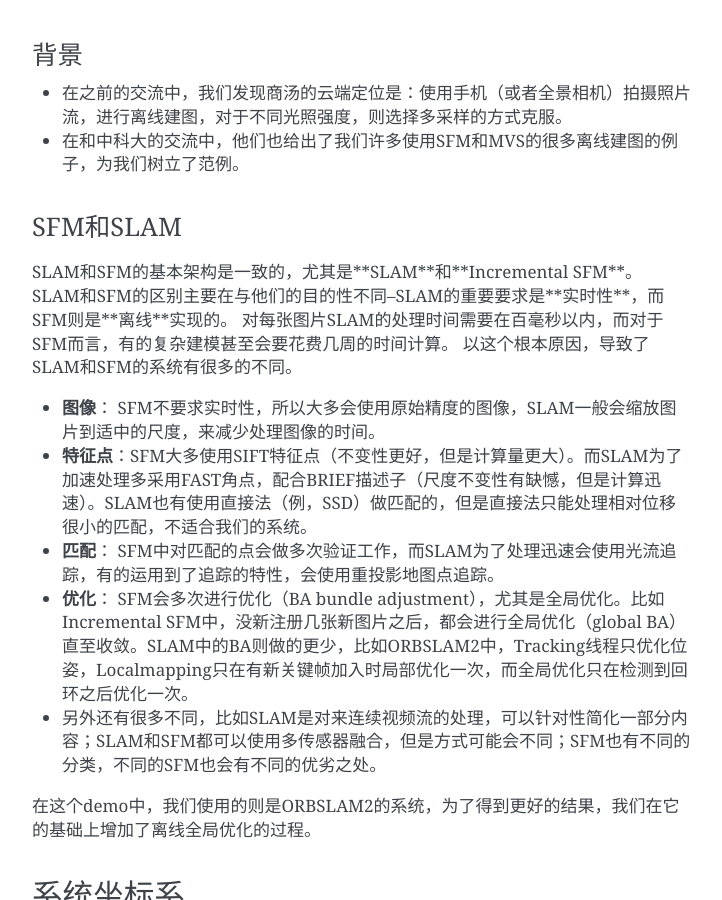
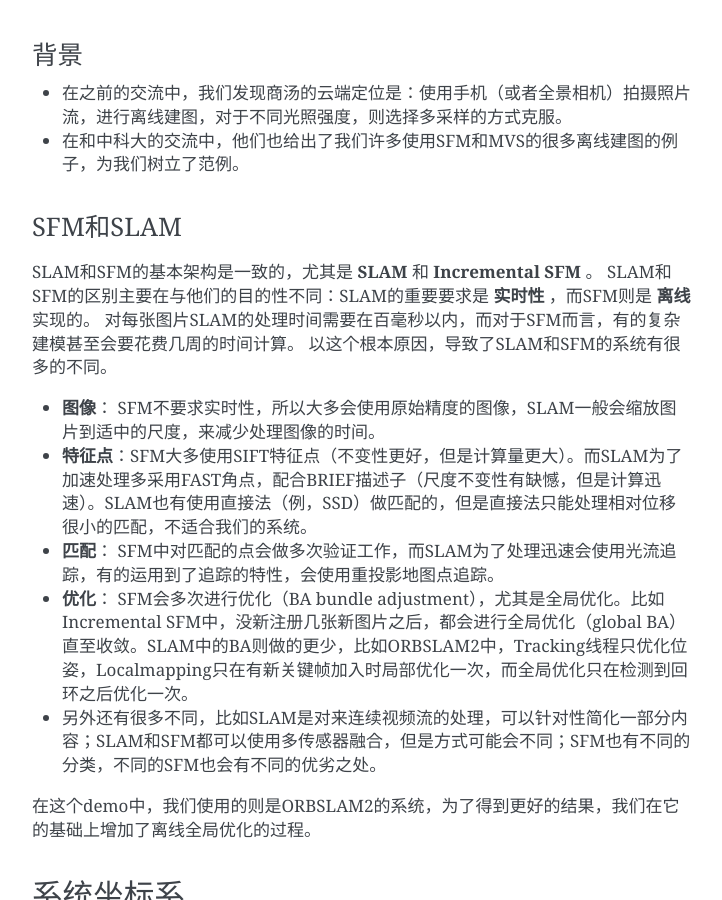
Before and after one commit to gggliuye/VIO, a Sphinx documentation site: the page built from docs/UnitySc/unityShadowCreator.rst, in a window 1280 px wide and 900 px high, scrolled down 610 px. Shown: the whole window, without its empty margins (388-1110 px from the left). Built offline with Sphinx 7.4.7, drawn with Linux system fonts in a browser that asks for light colours.

```diff
--- a/docs/UnitySc/unityShadowCreator.rst
+++ b/docs/UnitySc/unityShadowCreator.rst
@@ -27,8 +27,8 @@ AR Garden
 SFM和SLAM
 >>>>>>>>>>>>>>>
 
-SLAM和SFM的基本架构是一致的，尤其是**SLAM**和**Incremental SFM**。
-SLAM和SFM的区别主要在与他们的目的性不同--SLAM的重要要求是**实时性**，而SFM则是**离线**实现的。
+SLAM和SFM的基本架构是一致的，尤其是 **SLAM** 和 **Incremental SFM** 。
+SLAM和SFM的区别主要在与他们的目的性不同：SLAM的重要要求是 **实时性** ，而SFM则是 **离线** 实现的。
 对每张图片SLAM的处理时间需要在百毫秒以内，而对于SFM而言，有的复杂建模甚至会要花费几周的时间计算。
 以这个根本原因，导致了SLAM和SFM的系统有很多的不同。
 
```
